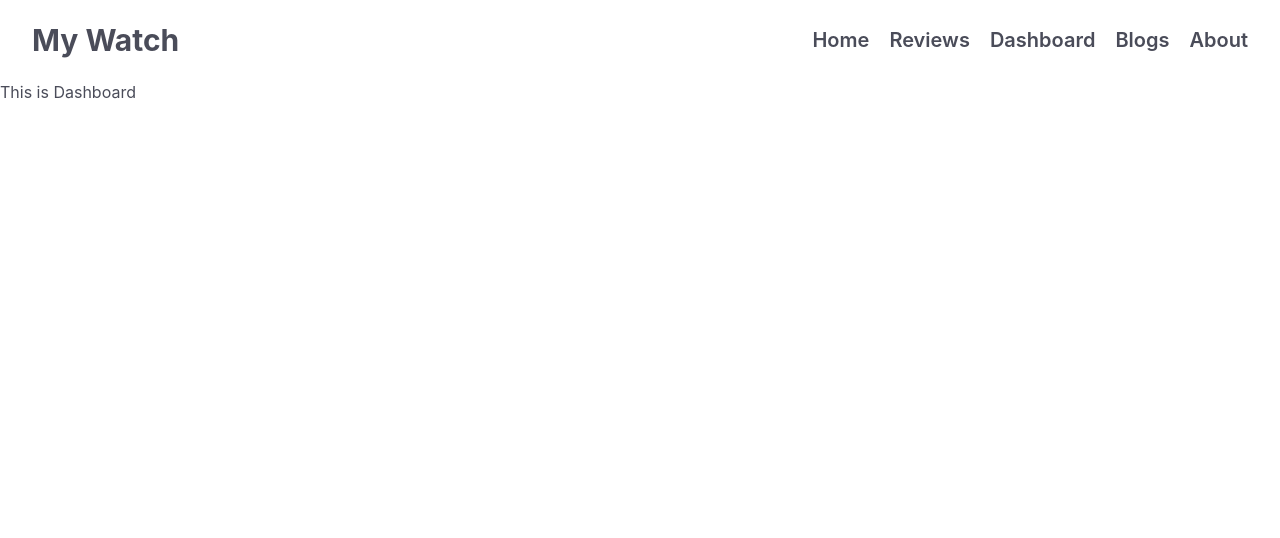
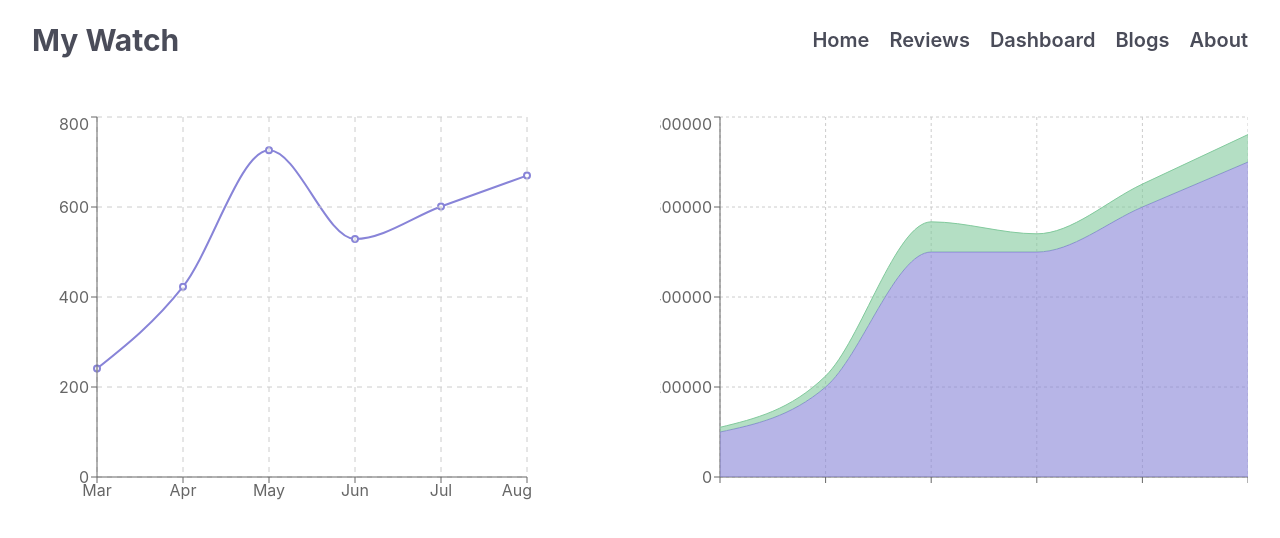
Before and after one commit to mdsaifullah-wd/my-watch, a React (Create React App) app: page /dashboard in a window 1280 px wide. Shown: the top 538 px of the page. Built offline with nearby package versions, Linux system fonts and the light colour scheme.

Commit message:
add dashboard

```diff
--- a/package.json
+++ b/package.json
@@ -10,6 +10,7 @@
     "react-dom": "^18.0.0",
     "react-router-dom": "^6.3.0",
     "react-scripts": "5.0.0",
+    "recharts": "^2.1.9",
     "web-vitals": "^2.1.4"
   },
   "scripts": {
--- /dev/null
+++ b/public/data.json
@@ -0,0 +1,38 @@
+[
+    {
+        "month": "Mar",
+        "investment": 100000,
+        "sell": 241,
+        "revenue": 10401
+    },
+    {
+        "month": "Apr",
+        "investment": 200000,
+        "sell": 423,
+        "revenue": 24500
+    },
+    {
+        "month": "May",
+        "investment": 500000,
+        "sell": 726,
+        "revenue": 67010
+    },
+    {
+        "month": "Jun",
+        "investment": 500000,
+        "sell": 529,
+        "revenue": 40405
+    },
+    {
+        "month": "Jul",
+        "investment": 600000,
+        "sell": 601,
+        "revenue": 50900
+    },
+    {
+        "month": "Aug",
+        "investment": 700000,
+        "sell": 670,
+        "revenue": 61000
+    }
+]
--- /dev/null
+++ b/src/components/CustomAreaChart/CustomAreaChart.js
@@ -0,0 +1,48 @@
+import React from 'react';
+import {
+  Area,
+  AreaChart,
+  CartesianGrid,
+  ResponsiveContainer,
+  Tooltip,
+  XAxis,
+  YAxis,
+} from 'recharts';
+
+const CustomAreaChart = ({ data }) => {
+  return (
+    <ResponsiveContainer width='100%' height='100%'>
+      <AreaChart
+        width={200}
+        height={60}
+        data={data}
+        margin={{
+          top: 5,
+          right: 0,
+          left: 0,
+          bottom: 5,
+        }}>
+        <CartesianGrid strokeDasharray='3 3' />
+        <XAxis dataKey='name' />
+        <YAxis />
+        <Tooltip />
+        <Area
+          type='monotone'
+          dataKey='investment'
+          stackId='1'
+          stroke='#8884d8'
+          fill='#8884d8'
+        />
+        <Area
+          type='monotone'
+          dataKey='revenue'
+          stackId='1'
+          stroke='#82ca9d'
+          fill='#82ca9d'
+        />
+      </AreaChart>
+    </ResponsiveContainer>
+  );
+};
+
+export default CustomAreaChart;
--- a/src/components/Dashboard/Dashboard.js
+++ b/src/components/Dashboard/Dashboard.js
@@ -1,10 +1,20 @@
-import React from "react";
+import React, { useEffect, useState } from 'react';
+import CustomAreaChart from '../CustomAreaChart/CustomAreaChart';
+import CustomLineChart from '../LineChart/CustomLineChart';
 
 const Dashboard = () => {
+  const [data, setData] = useState([]);
+  useEffect(() => {
+    fetch('data.json')
+      .then((res) => res.json())
+      .then((data) => setData(data));
+  }, []);
+
   return (
-    <div>
-      <h2>This is Dashboard</h2>
-    </div>
+    <section className='grid md:grid-cols-2 gap-10 items-center max-w-7xl mx-auto p-8'>
+      <CustomLineChart data={data} key={data.month}></CustomLineChart>
+      <CustomAreaChart data={data} key={data.month}></CustomAreaChart>
+    </section>
   );
 };
 
--- /dev/null
+++ b/src/components/LineChart/CustomLineChart.js
@@ -0,0 +1,23 @@
+import React from 'react';
+import {
+  CartesianGrid,
+  Line,
+  LineChart,
+  Tooltip,
+  XAxis,
+  YAxis,
+} from 'recharts';
+
+const CustomLineChart = ({ data }) => {
+  return (
+    <LineChart width={500} height={400} data={data}>
+      <Line type='monotone' dataKey='sell' stroke='#8884d8' strokeWidth={2} />
+      <CartesianGrid stroke='#ccc' strokeDasharray='5 5' />
+      <XAxis dataKey='month' />
+      <YAxis />
+      <Tooltip />
+    </LineChart>
+  );
+};
+
+export default CustomLineChart;
```
Also changed, not shown: 1 other file (tests, documents, lock files or other folders).
